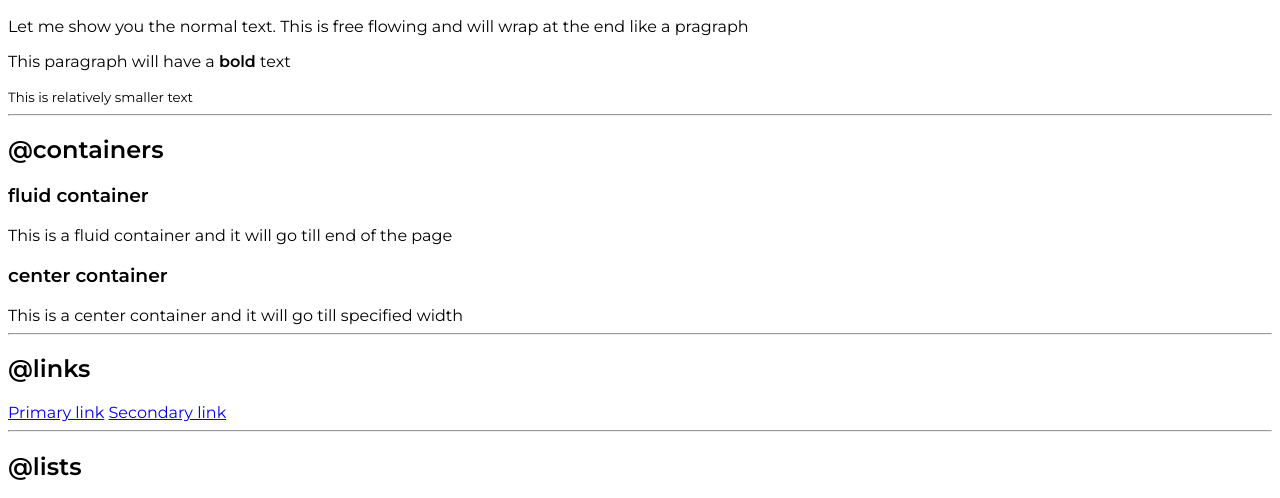
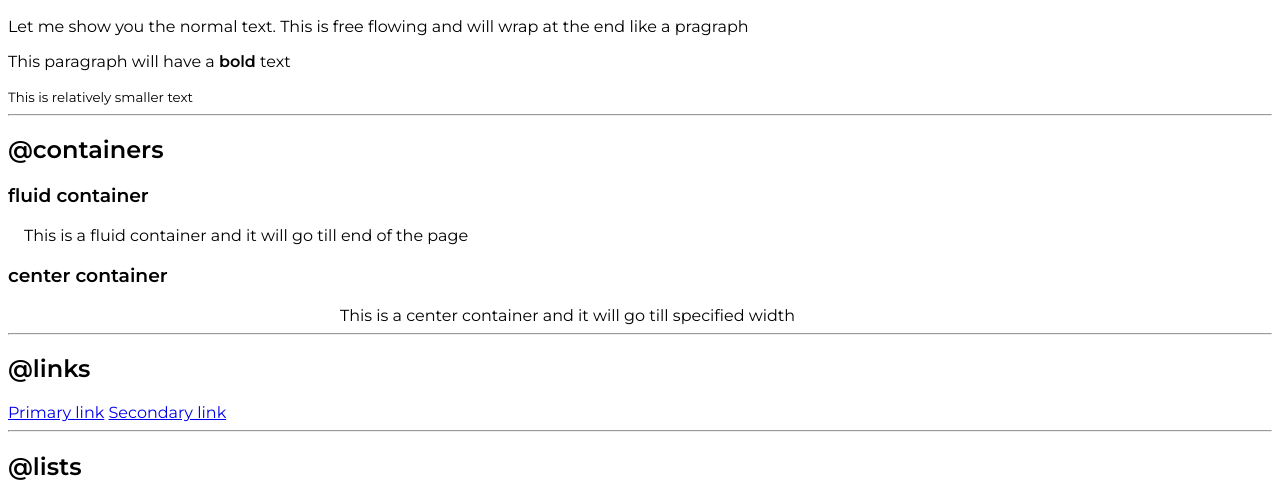
Before and after one commit to hrshmistry/component-library, a plain HTML site: page index.html in a window 1280 px wide. Shown: the part 282-780 px from the top of the page. Drawn offline with Linux system fonts and the light colour scheme.

Commit message:
container

```diff
--- a/index.html
+++ b/index.html
@@ -30,10 +30,10 @@
     <h2>@containers</h2>
 
     <h3>fluid container</h3>
-    <div>This is a fluid container and it will go till end of the page</div>
+    <div class="container">This is a fluid container and it will go till end of the page</div>
 
     <h3>center container</h3>
-    <div>This is a center container and it will go till specified width</div>
+    <div class="container container-center">This is a center container and it will go till specified width</div>
 
     <hr>
 
--- a/styles.css
+++ b/styles.css
@@ -3,3 +3,13 @@
 body{
     font-family: 'Montserrat', sans-serif;
 }
+
+.container{
+    padding-left: 1rem;
+    padding-right: 1rem;
+}
+
+.container-center{
+    max-width: 600px;
+    margin: auto;
+}
```
